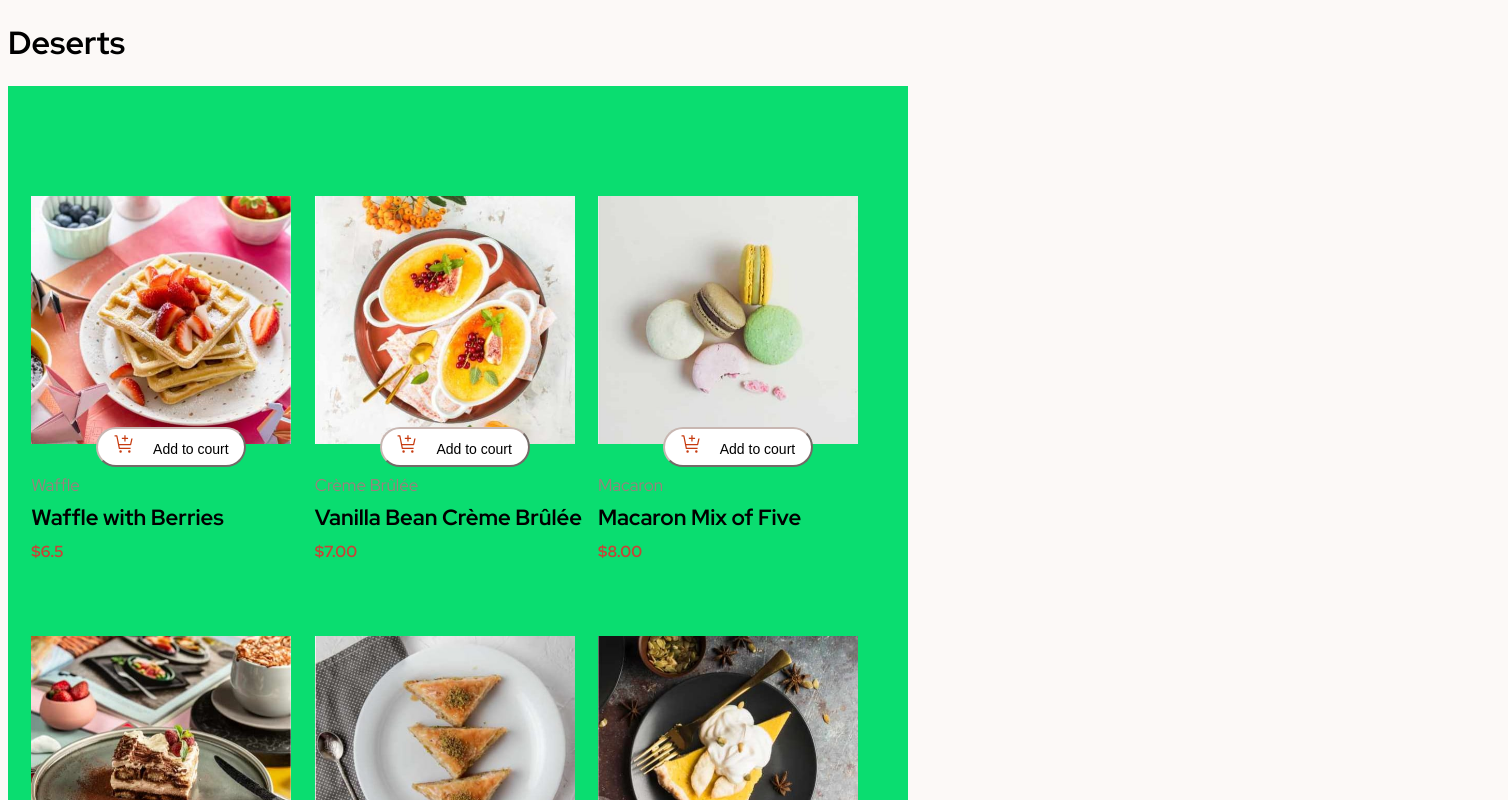
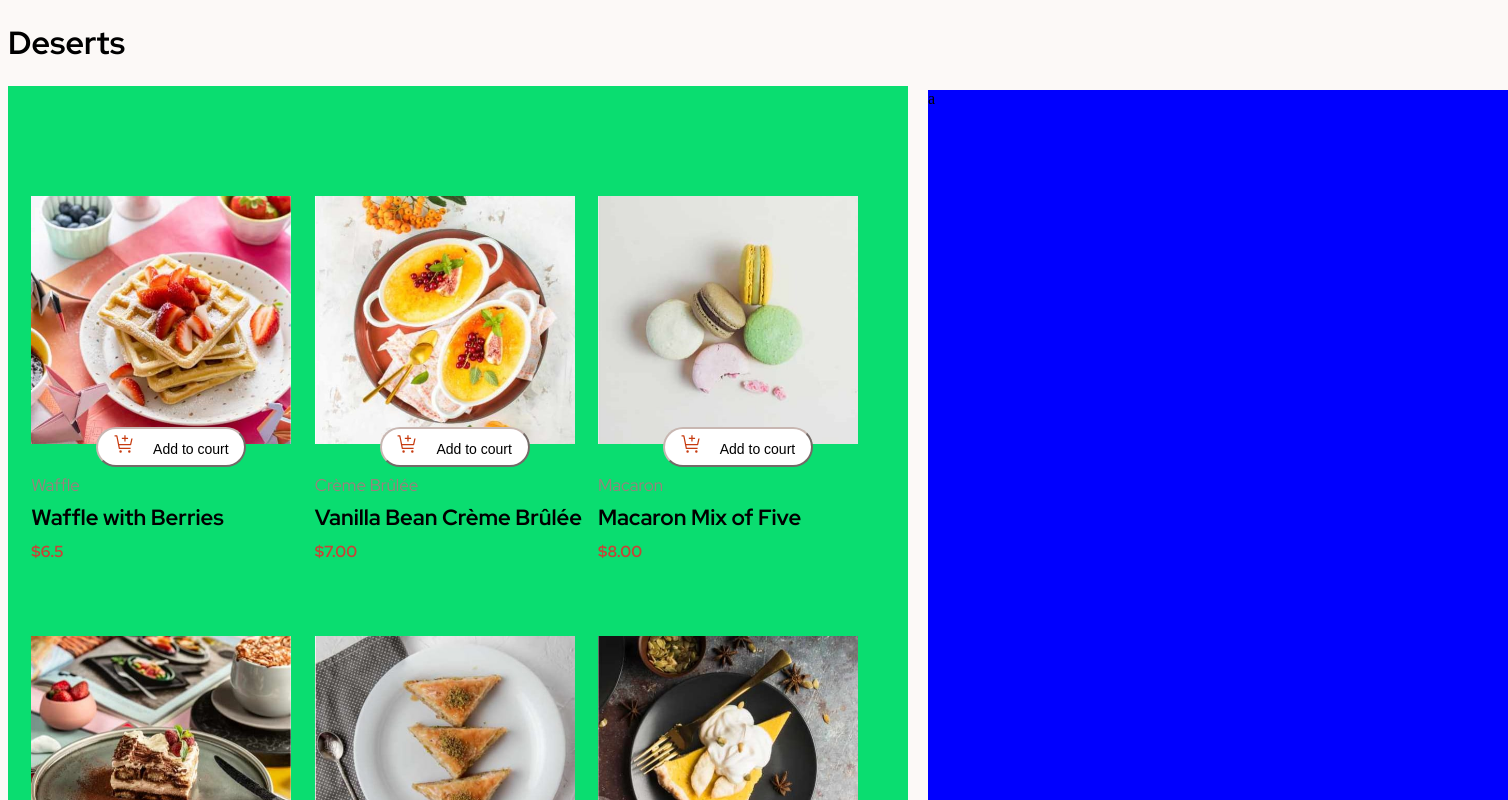
Before and after one commit to SabaMinadze/product-list-with-cart-main, a React (Vite) app: page / in a window 1280 px wide. Shown: the top 800 px of the page, 1508 px wide, since content can reach past the window. Built offline with nearby package versions, Linux system fonts and the light colour scheme.

Commit message:
Add answer part

```diff
--- a/src/App.css
+++ b/src/App.css
@@ -10,3 +10,11 @@
   background-color: rgb(10, 221, 112);
   width: 900px;
 }
+
+.answer{
+  background-color: blue;
+  height: 1330px;
+  width: 580px;
+  margin-left: 920px;
+  transform: translateY(-1356px);
+}
--- a/src/App.tsx
+++ b/src/App.tsx
@@ -1,8 +1,10 @@
 import "./App.css";
 import Card from "./components/Card/Card";
 import data from "../data.json";
+import { useState } from "react";
 
 function App() {
+  const [count, setCount] = useState(0)
   return (
     <>
       <h1 className="txt">Deserts</h1>
@@ -15,11 +17,20 @@ function App() {
               category={e.category}
               name={e.name}
               imgSrc={e.image.desktop}
+              onClick={() => {
+                console.log("Hello wolrd");
+                setCount(count + 1)
+
+              }}
             />
           ))}
         </div>
       </div>
-      <br />
+
+
+      <div className="answer">
+        a
+      </div>
 
       <center><div className="attribution">
       Challenge by <a href="https://www.frontendmentor.io?ref=challenge">Frontend Mentor</a>.
--- a/src/components/Card/Card.tsx
+++ b/src/components/Card/Card.tsx
@@ -9,7 +9,7 @@ function Card(props:any) {
         <div className="container">
         <img src={props.imgSrc} alt="error" className="product"/>
         <center><button className="btn"><img src={addToCourtLogo}
-        alt="error" className="img2"/><span className="btntxt">Add to court</span> </button></center>
+        alt="error" className="img2"/><span className="btntxt" onClick={props.onClick}>Add to court</span> </button></center>
         <p className="txt3">{props.category}</p>
         <h2 className="txt4">{props.name}</h2>
         <h4 className="txt5">${props.price}</h4>
```
